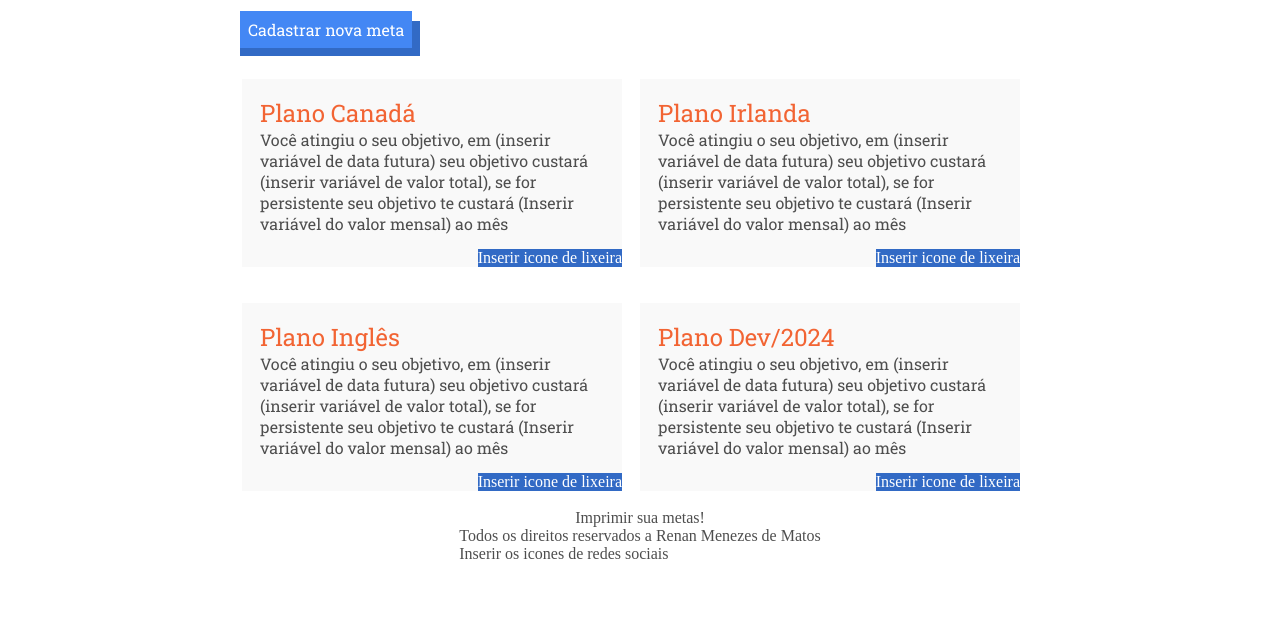
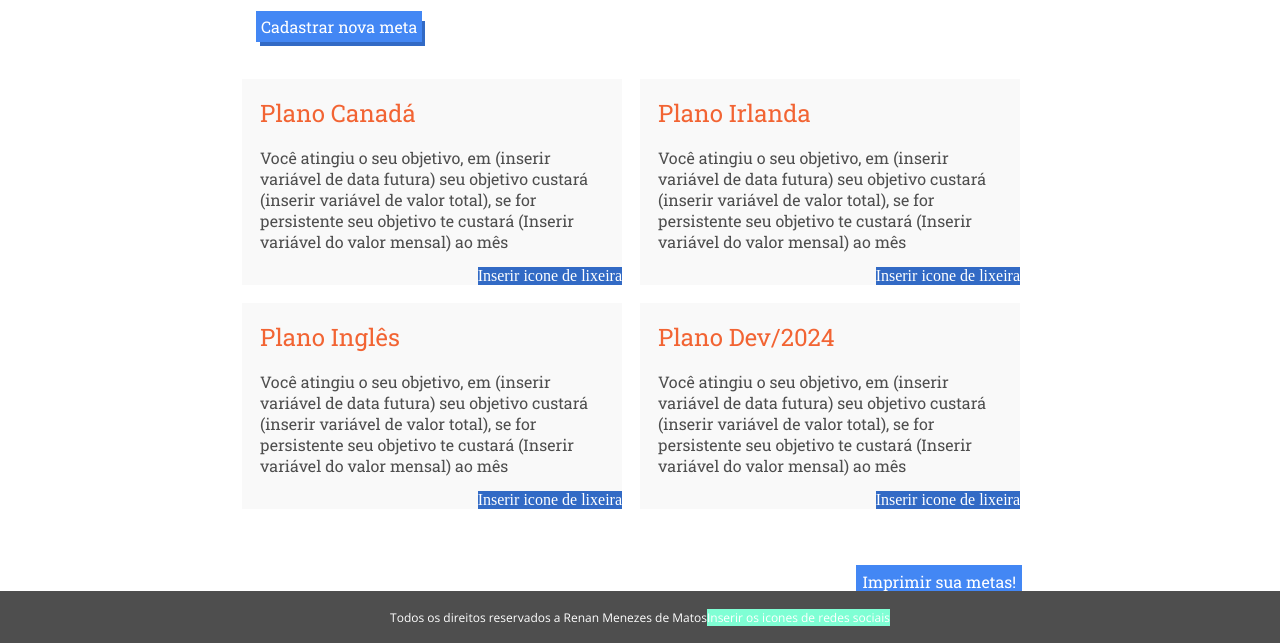
Before and after one commit to RenanMenezesdeMatos/projeto-metas, a plain HTML site: page index.html in a window 1280 px wide. Shown: the part 157-800 px from the top of the page. Drawn offline with nearby package versions, Linux system fonts and the light colour scheme.

Commit message:
Conclusão do CSS (winthout image)
Conclusão do CSS sem a inclusão de imagens;

```diff
--- a/style.css
+++ b/style.css
@@ -1,6 +1,6 @@
 @charset "UTF-8";
 
-@import url('https://fonts.googleapis.com/css2?family=Roboto+Condensed:ital,wght@0,300;0,400;0,700;1,300;1,400;1,700&family=Roboto+Slab:wght@100;200;300;400;500;600;700;800;900&display=swap');
+@import url('https://fonts.googleapis.com/css2?family=Open+Sans:ital,wght@0,300;0,400;0,500;0,600;0,700;0,800;1,300;1,400;1,500;1,600;1,700;1,800&family=Roboto+Condensed:ital,wght@0,300;0,400;0,700;1,300;1,400;1,700&family=Roboto+Slab:wght@100;200;300;400;500;600;700;800;900&display=swap');
 
 :root {
     --ligth-blue: #4387F4;
@@ -12,6 +12,7 @@
 
     --roboto-slab: 'Roboto Slab';
     --roboto-condensed: 'Roboto Condensed';
+    --open-sans: 'Open Sans';
 }
 
 *{
@@ -22,9 +23,6 @@
 
 body{
     background-color: white;
-    display: flex;
-    flex-direction:column;
-    align-items: center;
     color: var(--ligth-black);
 }
 
@@ -64,6 +62,8 @@ main{
     flex-direction: column;
     max-width: 800px;
     align-items: center;
+    margin: 0px auto 0px auto;
+    position: relative;
 }
 
     /*Configurando mensagens de introdução*/
@@ -100,30 +100,31 @@ main{
     position: absolute;
     background-color: var(--dark-blue);
     color: #ffffff;
-    margin-bottom: 24px;
+    /*margin-bottom: 24px;*/
     cursor:pointer;
-    width: 180px;
-    height: 35px;
+    width: 165px;
+    height: 25px;
+    margin-left: 20px;
 }
 
 #container-register-goals  a{
     position: absolute;
     top: -10px;
+    left: -4px;
     background-color: var(--ligth-blue);
     color: #ffffff;
     font-family: var(--roboto-slab);
     font-size:16px;
-    padding: 8px;
+    padding: 5px;
     text-decoration: none;
     font-weight: 400;
 }
-
 
 #container-register-goals  a:hover{
     background-color: var(--ligth-orange);
 }
 
-/*Fim da configuração do Main*/
+
 
 #container-main-content{
     margin-top: 40px;
@@ -139,7 +140,7 @@ main{
    display: flex;
    flex-direction: column;
    background-color: var(--ligth-gray);
-   margin: 18px 18px 18px 0px;
+   margin: 18px 18px 0px 0px;
    padding: 18px;
 }
 
@@ -148,6 +149,7 @@ main{
     color: var(--ligth-orange);
     font-size: 24px;
     font-weight: 400;
+    margin-bottom: 18px;
 }
 
 .goals>p {
@@ -164,3 +166,54 @@ main{
     right: 0px;
     bottom: 0px;
 }
+
+/*Fim da configuração do Main*/
+
+#print-out-container{
+    background-color: var(--dark-blue);
+    margin-right: 18px;
+}
+
+#print-out{
+    font-family: var(--roboto-slab);
+    font-size: 16px;
+    font-weight: 400;
+    margin-top: 56px;
+    position: absolute;
+    background-color: var(--ligth-blue);
+    color: #ffffff;
+    right: 18px;
+    padding: 6px;
+}
+
+/*Inicio Footer*/
+
+footer{
+    position: absolute;
+    bottom: 0px;
+    right: 0px;
+    width: 100vw;
+    display: flex;
+    justify-content: center;
+    background-color: var(--ligth-black);
+    color: #ffffff;
+    height: 52px;
+    margin-top: 25px;
+}
+
+#container-footer{
+    width: 800px;
+    display: flex;
+    flex-wrap: wrap;
+    align-items: center;
+    justify-content: center;
+    text-align: center;
+    font-family: var(--open-sans);
+    font-weight: 400;
+    font-size: 12px;
+}
+
+#social-media{
+    background-color: aquamarine;
+
+}
```
